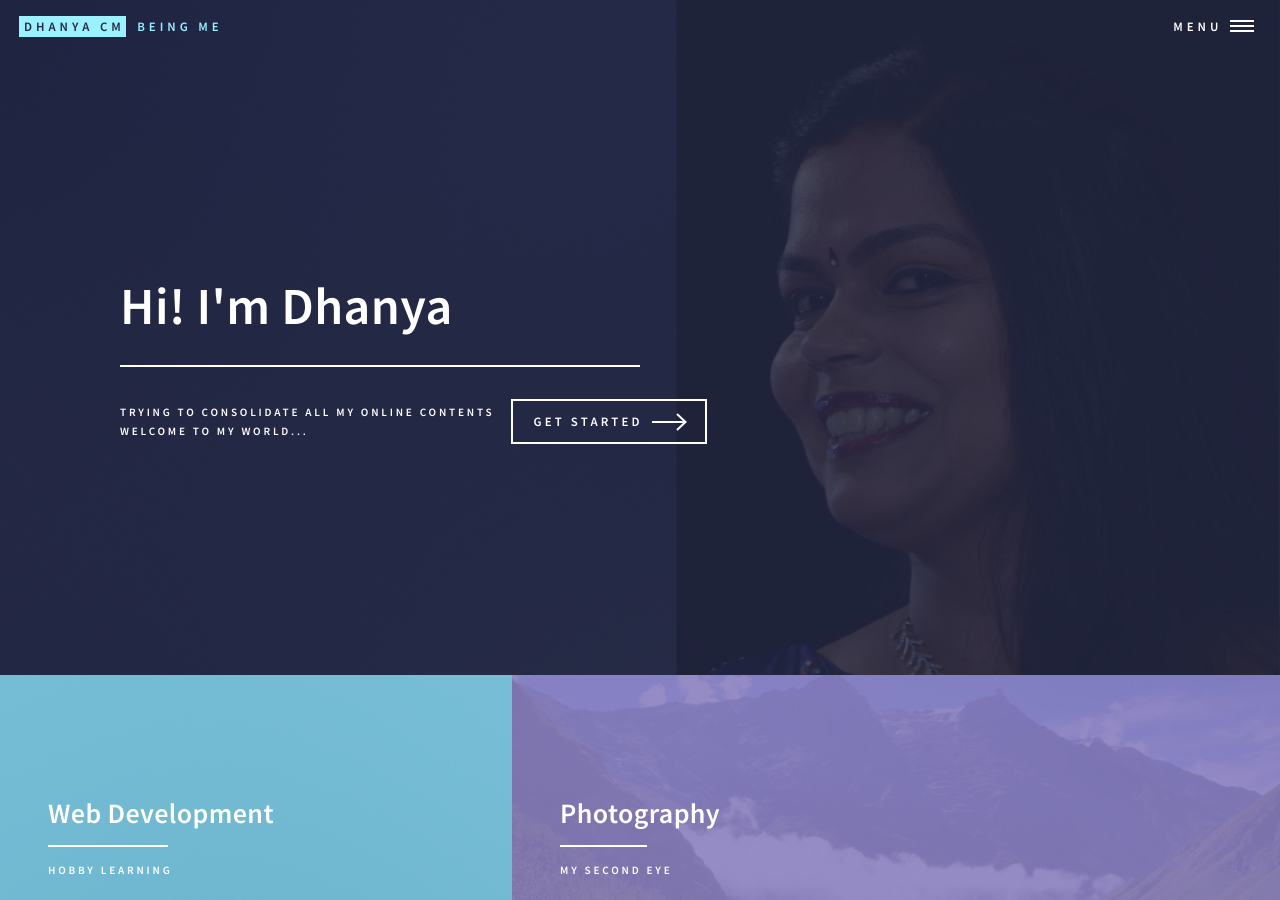
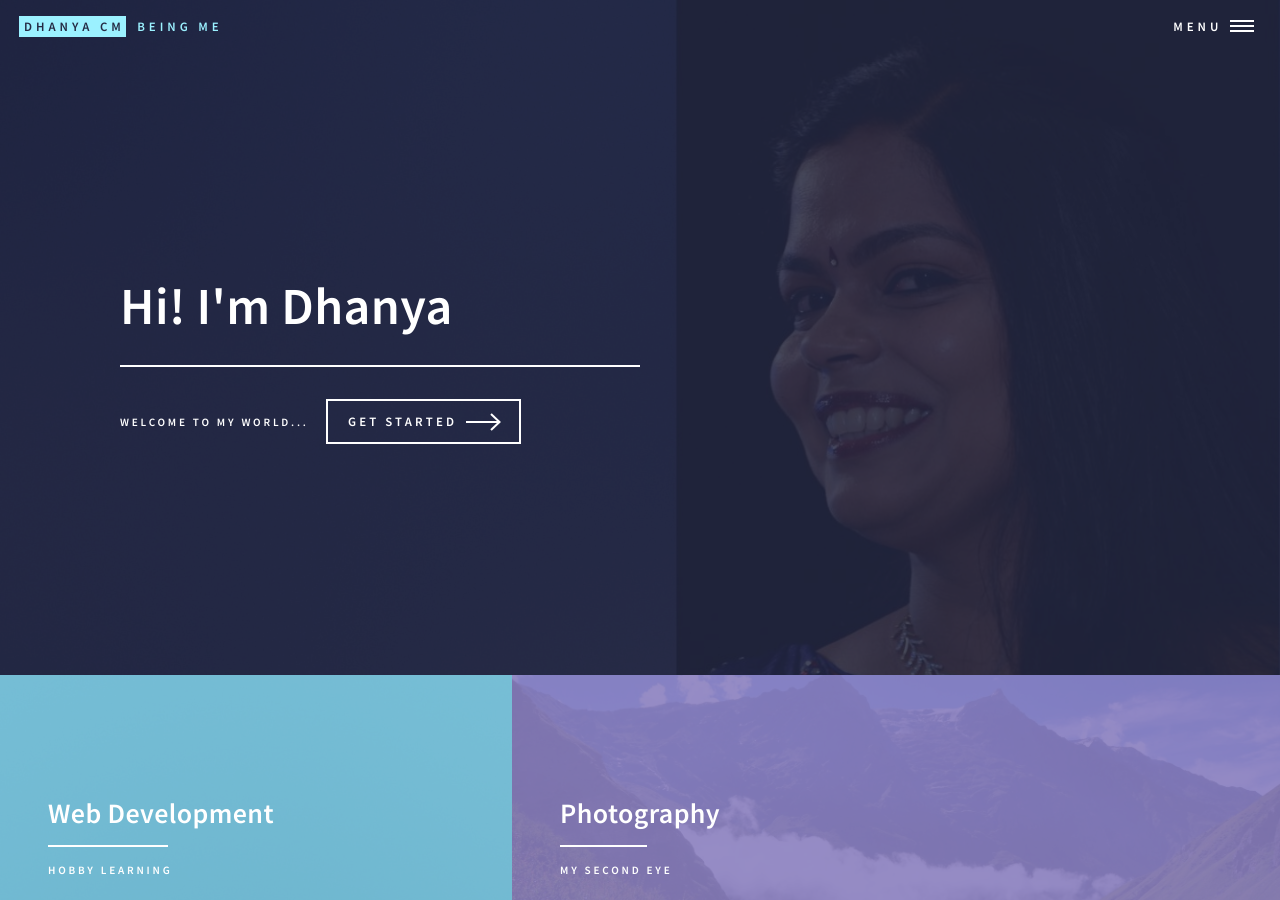
Before and after one commit to dhanyacm/dhanyacm, a Jekyll site: the page built from index.html, in a window 1280 px wide and 900 px high. Built offline with Jekyll 4.4.1, drawn with Linux system fonts in a browser that asks for light colours.

Commit message:
Update header.html

```diff
--- a/_includes/header.html
+++ b/_includes/header.html
@@ -42,8 +42,7 @@
 								<h1>Hi! I'm Dhanya</h1>
 							</header>
 							<div class="content">
-								<p>Trying to consolidate all my online contents<br />
-								Welcome to my world...</p>
+								<p> Welcome to my world...</p>
 								<ul class="actions">
 									<li><a href="#one" class="button next scrolly">Get Started</a></li>
 								</ul>
```
